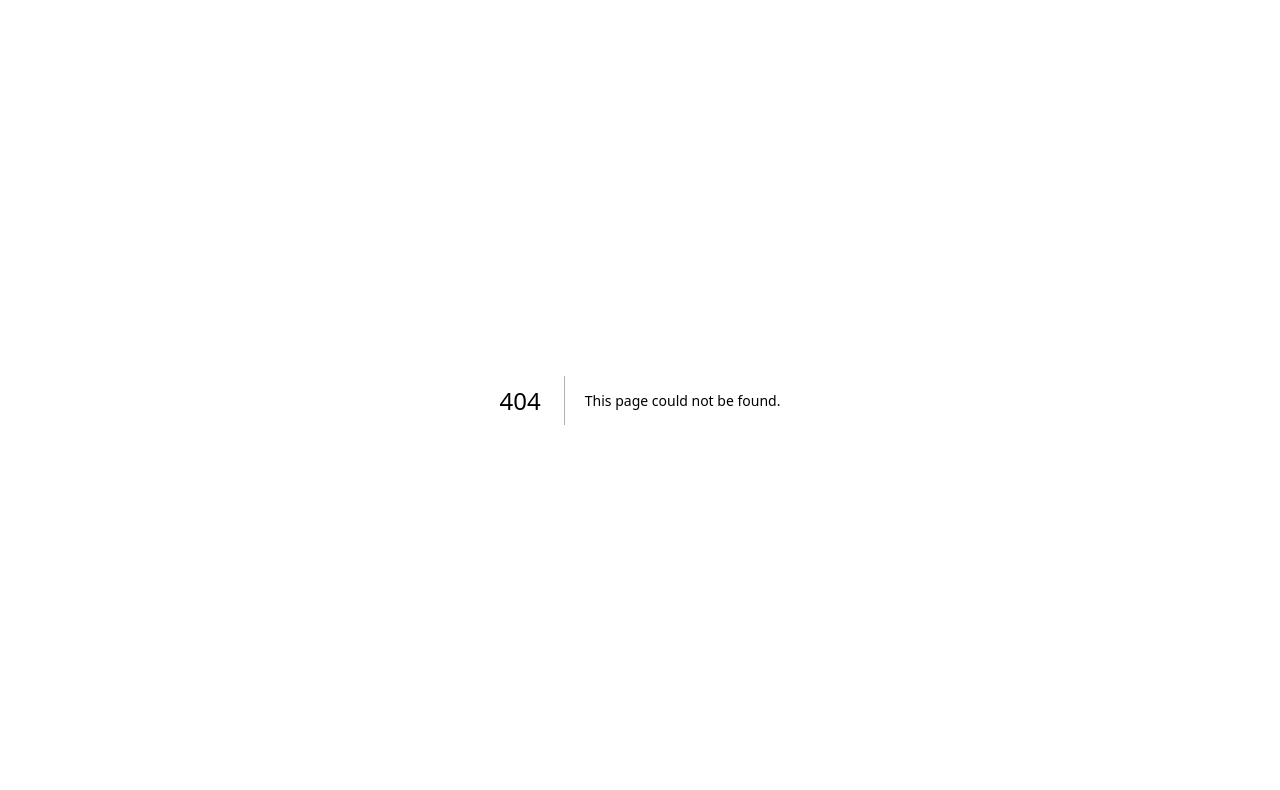
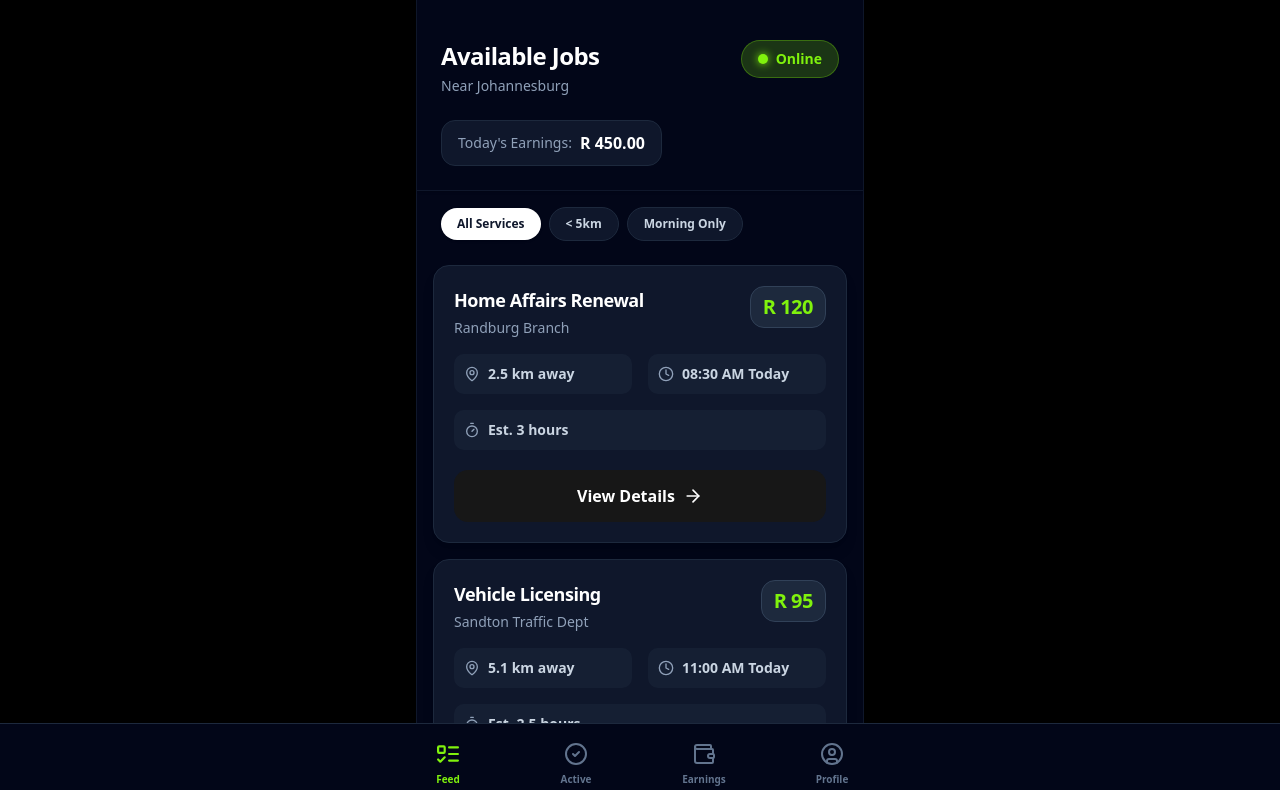
Before and after one commit to Malopex7/skipq-q, a Next.js app in the folder frontend/: page /jobs in a window 1280 px wide. Before the commit this address had no page. Shown: the top 790 px of the page. Built offline with nearby package versions, Linux system fonts and the light colour scheme.

Commit message:
feat: Implement runner dashboard with bottom navigation, job feed, online toggle, and supporting documentation.

```diff
--- /dev/null
+++ b/frontend/src/app/(runner)/jobs/page.tsx
@@ -0,0 +1,82 @@
+"use client"
+
+import { OnlineToggle } from "@/components/runner/OnlineToggle"
+import { JobFeedCard } from "@/components/runner/JobFeedCard"
+import { RunnerBottomNav } from "@/components/runner/RunnerBottomNav"
+
+const AVAILABLE_JOBS = [
+    {
+        id: "j-101",
+        serviceName: "Home Affairs Renewal",
+        branchName: "Randburg Branch",
+        distance: "2.5 km away",
+        scheduledTime: "08:30 AM Today",
+        duration: "3 hours",
+        payAmount: "R 120"
+    },
+    {
+        id: "j-102",
+        serviceName: "Vehicle Licensing",
+        branchName: "Sandton Traffic Dept",
+        distance: "5.1 km away",
+        scheduledTime: "11:00 AM Today",
+        duration: "2.5 hours",
+        payAmount: "R 95"
+    },
+    {
+        id: "j-103",
+        serviceName: "Passport Collection",
+        branchName: "Edenvale Branch",
+        distance: "8.0 km away",
+        scheduledTime: "02:15 PM Today",
+        duration: "1.5 hours",
+        payAmount: "R 80"
+    }
+]
+
+export default function RunnerDashboardPage() {
+    return (
+        <div className="flex justify-center bg-black min-h-[100dvh]">
+            <div className="w-full max-w-md bg-slate-950 border-x border-slate-900 min-h-[100dvh] flex flex-col relative pb-28">
+
+                {/* Header */}
+                <div className="px-6 pt-10 pb-6 bg-slate-950 sticky top-0 z-20 border-b border-slate-900 shadow-sm">
+                    <div className="flex items-start justify-between mb-6">
+                        <div>
+                            <h1 className="text-2xl font-extrabold text-white tracking-tight mb-1">Available Jobs</h1>
+                            <p className="text-sm text-slate-400 font-medium">Near Johannesburg</p>
+                        </div>
+                        <OnlineToggle />
+                    </div>
+
+                    <div className="inline-flex items-center gap-2 bg-slate-900 border border-slate-800 px-4 py-2.5 rounded-xl">
+                        <span className="text-sm font-medium text-slate-400">Today&apos;s Earnings:</span>
+                        <span className="font-bold text-white">R 450.00</span>
+                    </div>
+                </div>
+
+                {/* Filter Bar */}
+                <div className="flex items-center gap-2 overflow-x-auto no-scrollbar px-6 py-4">
+                    <button className="whitespace-nowrap bg-white text-slate-900 font-bold text-xs px-4 py-2 rounded-full shadow-sm">
+                        All Services
+                    </button>
+                    <button className="whitespace-nowrap bg-slate-900 text-slate-300 font-semibold text-xs px-4 py-2 rounded-full border border-slate-800">
+                        &lt; 5km
+                    </button>
+                    <button className="whitespace-nowrap bg-slate-900 text-slate-300 font-semibold text-xs px-4 py-2 rounded-full border border-slate-800">
+                        Morning Only
+                    </button>
+                </div>
+
+                {/* Feed */}
+                <main className="flex-1 overflow-y-auto px-4 py-2 flex flex-col gap-4">
+                    {AVAILABLE_JOBS.map(job => (
+                        <JobFeedCard key={job.id} {...job} />
+                    ))}
+                </main>
+
+                <RunnerBottomNav />
+            </div>
+        </div>
+    )
+}
--- /dev/null
+++ b/frontend/src/components/runner/JobFeedCard.tsx
@@ -0,0 +1,61 @@
+"use client"
+
+import { MapPin, Clock, Timer, ArrowRight } from "lucide-react"
+import Link from "next/link"
+
+export interface JobFeedCardProps {
+    id: string;
+    serviceName: string;
+    branchName: string;
+    distance: string;
+    scheduledTime: string;
+    duration: string;
+    payAmount: string;
+}
+
+export function JobFeedCard({
+    id,
+    serviceName,
+    branchName,
+    distance,
+    scheduledTime,
+    duration,
+    payAmount
+}: JobFeedCardProps) {
+    return (
+        <div className="bg-slate-900 border border-slate-800 rounded-2xl p-5 shadow-lg">
+            <div className="flex justify-between items-start mb-4">
+                <div>
+                    <h3 className="font-bold text-lg text-white mb-1 tracking-tight">{serviceName}</h3>
+                    <p className="text-sm font-medium text-slate-400">{branchName}</p>
+                </div>
+                <div className="bg-slate-800 px-3 py-1.5 rounded-xl border border-slate-700">
+                    <span className="text-xl font-bold text-[#80f20d] tracking-tight">{payAmount}</span>
+                </div>
+            </div>
+
+            <div className="grid grid-cols-2 gap-4 mb-5">
+                <div className="flex items-center gap-2 text-slate-300 bg-slate-800/50 p-2.5 rounded-lg">
+                    <MapPin className="h-4 w-4 text-slate-400 shrink-0" />
+                    <span className="text-sm font-semibold">{distance}</span>
+                </div>
+                <div className="flex items-center gap-2 text-slate-300 bg-slate-800/50 p-2.5 rounded-lg">
+                    <Clock className="h-4 w-4 text-slate-400 shrink-0" />
+                    <span className="text-sm font-semibold">{scheduledTime}</span>
+                </div>
+                <div className="flex items-center gap-2 text-slate-300 bg-slate-800/50 p-2.5 rounded-lg col-span-2">
+                    <Timer className="h-4 w-4 text-slate-400 shrink-0" />
+                    <span className="text-sm font-semibold">Est. {duration}</span>
+                </div>
+            </div>
+
+            <Link
+                href={`/jobs/${id}/accept`}
+                className="flex items-center justify-center w-full bg-primary hover:bg-primary/90 text-white font-bold py-3.5 rounded-xl transition-colors"
+            >
+                View Details
+                <ArrowRight className="h-5 w-5 ml-2" />
+            </Link>
+        </div>
+    )
+}
--- /dev/null
+++ b/frontend/src/components/runner/OnlineToggle.tsx
@@ -0,0 +1,26 @@
+"use client"
+
+import { useState } from "react"
+import { cn } from "@/lib/utils"
+
+export function OnlineToggle() {
+    const [isOnline, setIsOnline] = useState(true)
+
+    return (
+        <button
+            onClick={() => setIsOnline(!isOnline)}
+            className={cn(
+                "flex items-center gap-2 px-4 py-2 rounded-full font-bold text-sm transition-colors",
+                isOnline
+                    ? "bg-[#80f20d]/20 text-[#80f20d] border border-[#80f20d]/30"
+                    : "bg-slate-800 text-slate-400 border border-slate-700"
+            )}
+        >
+            <div className={cn(
+                "h-2.5 w-2.5 rounded-full transition-colors",
+                isOnline ? "bg-[#80f20d] shadow-[0_0_8px_#80f20d]" : "bg-slate-500"
+            )} />
+            {isOnline ? "Online" : "Offline"}
+        </button>
+    )
+}
--- /dev/null
+++ b/frontend/src/components/runner/RunnerBottomNav.tsx
@@ -0,0 +1,40 @@
+"use client"
+
+import { ListTodo, CheckCircle2, Wallet, UserCircle } from "lucide-react"
+import Link from "next/link"
+import { usePathname } from "next/navigation"
+import { cn } from "@/lib/utils"
+
+export function RunnerBottomNav() {
+    const pathname = usePathname()
+
+    const tabs = [
+        { name: "Feed", href: "/jobs", icon: ListTodo },
+        { name: "Active", href: "/active", icon: CheckCircle2 },
+        { name: "Earnings", href: "/earnings", icon: Wallet },
+        { name: "Profile", href: "/profile", icon: UserCircle },
+    ]
+
+    return (
+        <div className="fixed bottom-0 left-0 right-0 z-50 bg-slate-950 border-t border-slate-800 pt-3 px-6 pb-safe mb-2">
+            <div className="max-w-md mx-auto flex items-center justify-between">
+                {tabs.map((tab) => {
+                    const isActive = pathname === tab.href || pathname.startsWith(tab.href + '/')
+                    return (
+                        <Link
+                            key={tab.name}
+                            href={tab.href}
+                            className={cn(
+                                "flex flex-col items-center justify-center gap-1.5 w-16 h-14 transition-colors",
+                                isActive ? "text-[#80f20d]" : "text-slate-500 hover:text-slate-300"
+                            )}
+                        >
+                            <tab.icon className={cn("h-6 w-6 transition-transform", isActive && "scale-110")} />
+                            <span className="text-[10px] font-bold">{tab.name}</span>
+                        </Link>
+                    )
+                })}
+            </div>
+        </div>
+    )
+}
```
Also changed, not shown: frontend/lint_r2.txt (added), 5 other files (tests, documents, lock files or other folders).
